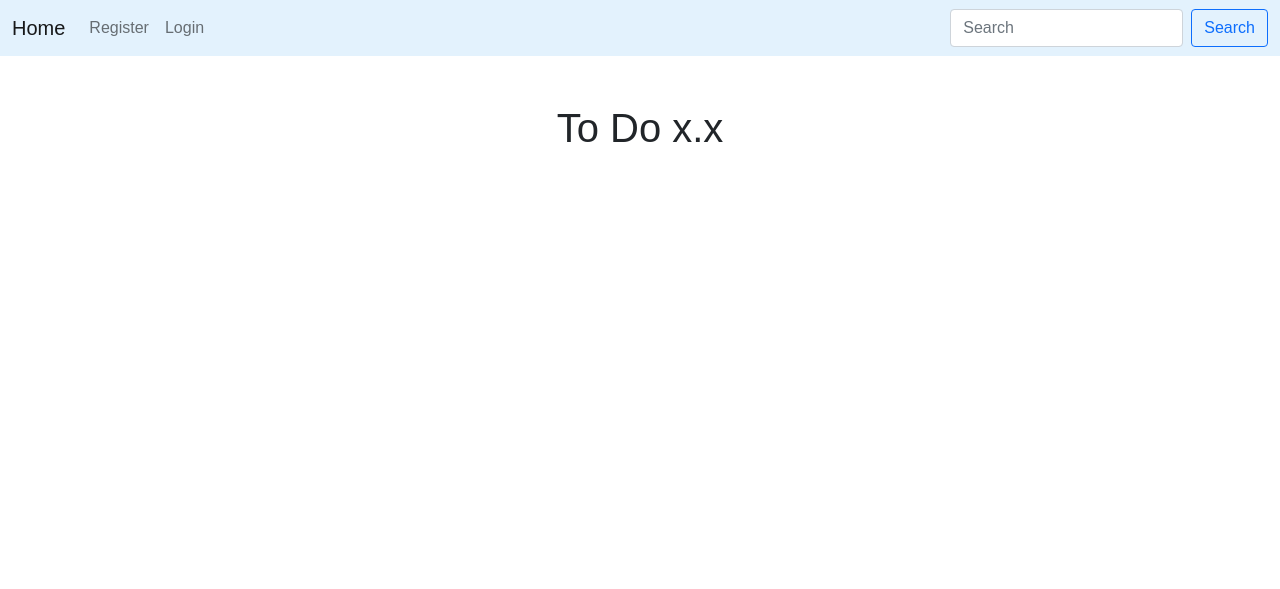
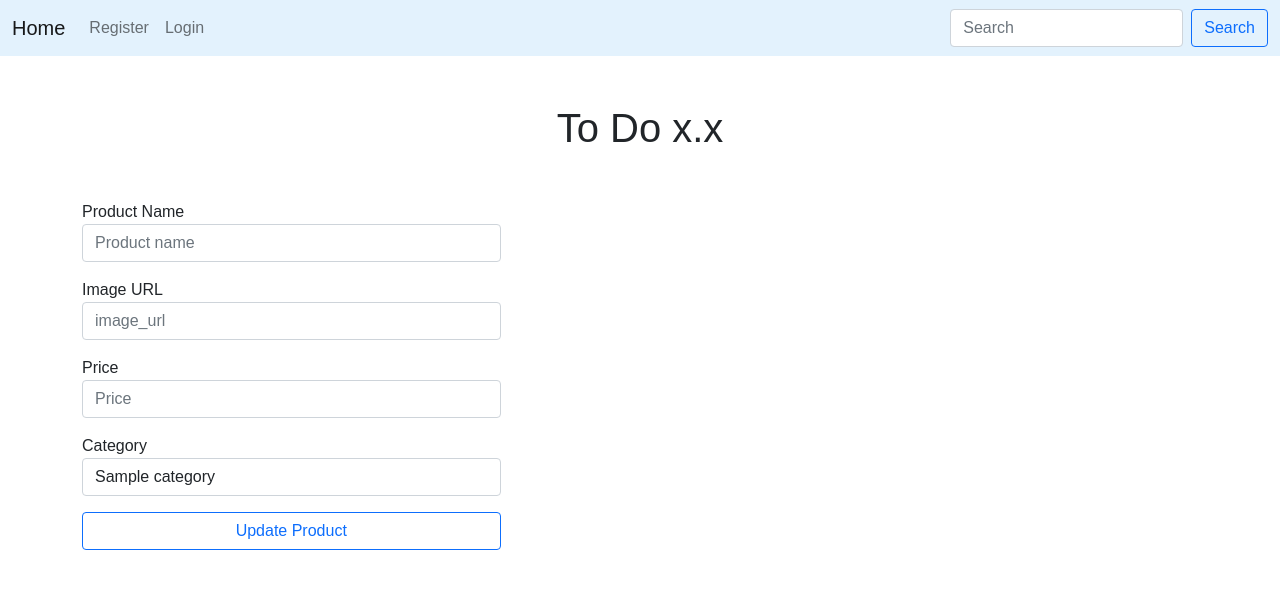
Before and after one commit to JuanTGit/flask_setup, a Flask app: page /product/create in a window 1280 px wide. Shown: the top 589 px of the page. Run offline with Flask 3, Linux system fonts and the light colour scheme; tables that the repository leaves empty hold one stand-in row (values such as "Sample post"); some libraries are stand-ins or nearby versions.

Commit message:
Added product creation in app

```diff
--- a/project/models.py
+++ b/project/models.py
@@ -14,6 +14,7 @@ class User(db.Model, UserMixin):
     email = db.Column(db.String(120), unique=True, nullable=False)
     password = db.Column(db.String(256), nullable=False)
     date_created = db.Column(db.DateTime, nullable=False, default=datetime.utcnow)
+    is_admin = db.Column(db.Boolean, default=False)
 
     def __init__(self, **kwargs):
         super().__init__(**kwargs)
@@ -45,6 +46,10 @@ class Product(db.Model):
         db.session.delete(self)
         db.session.commit()
 
+    def create(self):
+        db.session.add(self)
+        db.session.commit()
+
 class Category(db.Model):
     id = db.Column(db.Integer, primary_key=True)
     name = db.Column(db.String(50), nullable=False)
@@ -54,7 +59,6 @@ class Category(db.Model):
 
     def __repr__(self):
         return f"<Category|{self.name}>"
-
 
 
 
--- a/project/routes.py
+++ b/project/routes.py
@@ -102,13 +102,32 @@ def product_edit(prod_id):
 
     return render_template('edit_product.html', product=product, form=form)
 
+@app.route('/product/create', methods=['GET', 'POST'])
+def new_product():
+    form = ProductUpdate()
+    form.category.choices = [(c.id, c.name) for c in Category.query.all()]
+    if form.validate_on_submit():
+        name = form.name.data
+        price = form.price.data
+        image_url = form.image_url.data
+        category = form.category.data
+
+        new_product = Product()
+        new_product.name = name
+        new_product.price = price
+        new_product.image_url = image_url
+        new_product.category_id = category
+
+        new_product.create()
+        flash('')
+
+
+
+    return render_template('new_product.html', form=form)
+
 @app.route('/product/<prod_id>/delete')
 def delete_product(prod_id):
     product = Product.query.get_or_404(prod_id)
     product.delete()
     flash(f'{product.name} has been deleted', 'danger')
     return redirect(url_for('index'))
-
-@app.route('/product/create')
-def new_product():
-    return render_template('new_product.html')
--- a/project/templates/new_product.html
+++ b/project/templates/new_product.html
@@ -2,4 +2,44 @@
 
 {% block content %}
 <h1 class="text-center m-5">To Do x.x</h1>
+<div class="col-6">
+    <form action="" method="post">
+        {{ form.csrf_token }}
+        <div class="form-group">
+            <div class="col-12 mb-3">
+                <fieldset class="w-75">
+                    {{ form.name.label }}
+                    {{ form.name(class='form-control', placeholder='Product name', value=name) }}
+                </fieldset>
+            </div>
+            <div class="col-12 mb-3">
+                <fieldset class="w-75">
+                    {{ form.image_url.label }}
+                    {{ form.image_url(class='form-control', placeholder='image_url', value=image_url) }}
+                </fieldset>
+            </div>
+            <div class="col-12 mb-3">
+                <fieldset class="w-75">
+                    {{ form.price.label }}
+                    {{ form.price(class='form-control', placeholder='Price', value=price) }}
+                </fieldset>
+            </div>
+            <div class="col-12 mb-3">
+                <fieldset class="w-75">
+                    {{ form.category.label }}
+                    <select class="form-control" name="category">
+                        {% for category in form.category.choices %}
+                            {% if category[0] == category_id %}
+                                <option value="{{ category[0] }}" selected>{{ category[1] }}</option>
+                            {% else %}
+                                <option value="{{ category[0] }}">{{ category[1] }}</option>
+                            {% endif %}
+                        {% endfor %}
+                    </select>
+                </fieldset>
+            </div>
+            {{ form.submit(class='btn btn-outline-primary w-75') }}
+        </div>
+    </form>
+</div>
 {% endblock %}
--- a/project/templates/product.html
+++ b/project/templates/product.html
@@ -31,10 +31,6 @@
           </div>
     </div>
     <!-- Product Description -->
-    <div class="col-2">
-        <img src="{{ product.image_url }}" class="img-thumbnail rounded mx-auto d-block" alt="">
-        <img src="{{ product.image_url }}" class="img-thumbnail rounded mx-auto d-block" alt="">
-    </div>
     <div class="col-5">
         <h1 class="text-left m-5">{{ product.name }}</h1>
         <div class="div m-5">
```
